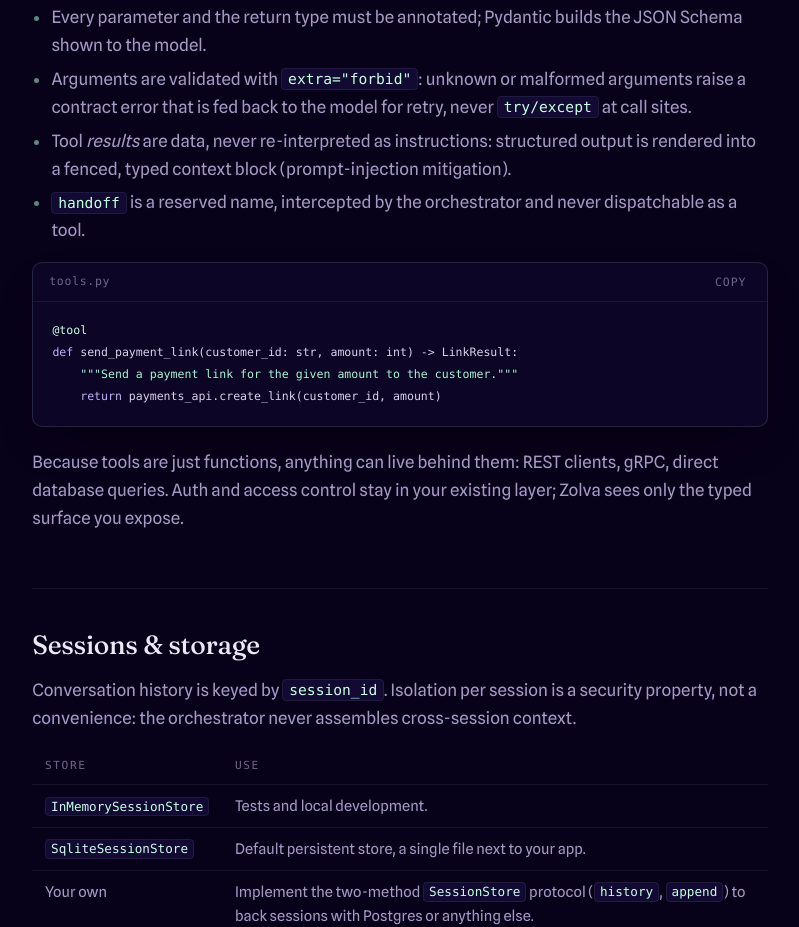
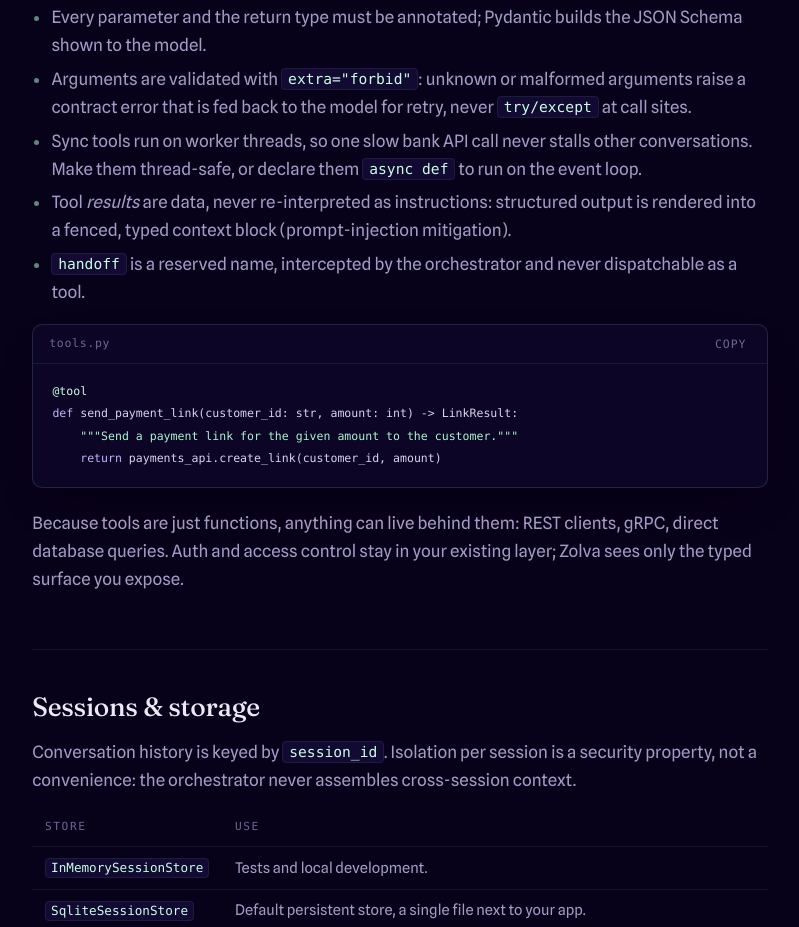
Before and after one commit to ANIBIT14/zolva, a website built with Vite: page website/docs/index.html in a window 1280 px wide. Shown: the part 4953-5880 px from the top of the page, without its empty margins (387-1186 px from the left). Built offline with nearby package versions, Linux system fonts and the light colour scheme; a web font is replaced by a local one.

Commit message:
docs(website): sync tools run on worker threads; thread-safety note
Co-Authored-By: Claude Fable 5 <noreply@anthropic.com>

```diff
--- a/website/docs/index.html
+++ b/website/docs/index.html
@@ -330,6 +330,7 @@ plugins
         <ul>
           <li>Every parameter and the return type must be annotated; Pydantic builds the JSON Schema shown to the model.</li>
           <li>Arguments are validated with <code>extra="forbid"</code>: unknown or malformed arguments raise a contract error that is fed back to the model for retry, never <code>try/except</code> at call sites.</li>
+          <li>Sync tools run on worker threads, so one slow bank API call never stalls other conversations. Make them thread-safe, or declare them <code>async def</code> to run on the event loop.</li>
           <li>Tool <em>results</em> are data, never re-interpreted as instructions: structured output is rendered into a fenced, typed context block (prompt-injection mitigation).</li>
           <li><code>handoff</code> is a reserved name, intercepted by the orchestrator and never dispatchable as a tool.</li>
         </ul>
```
